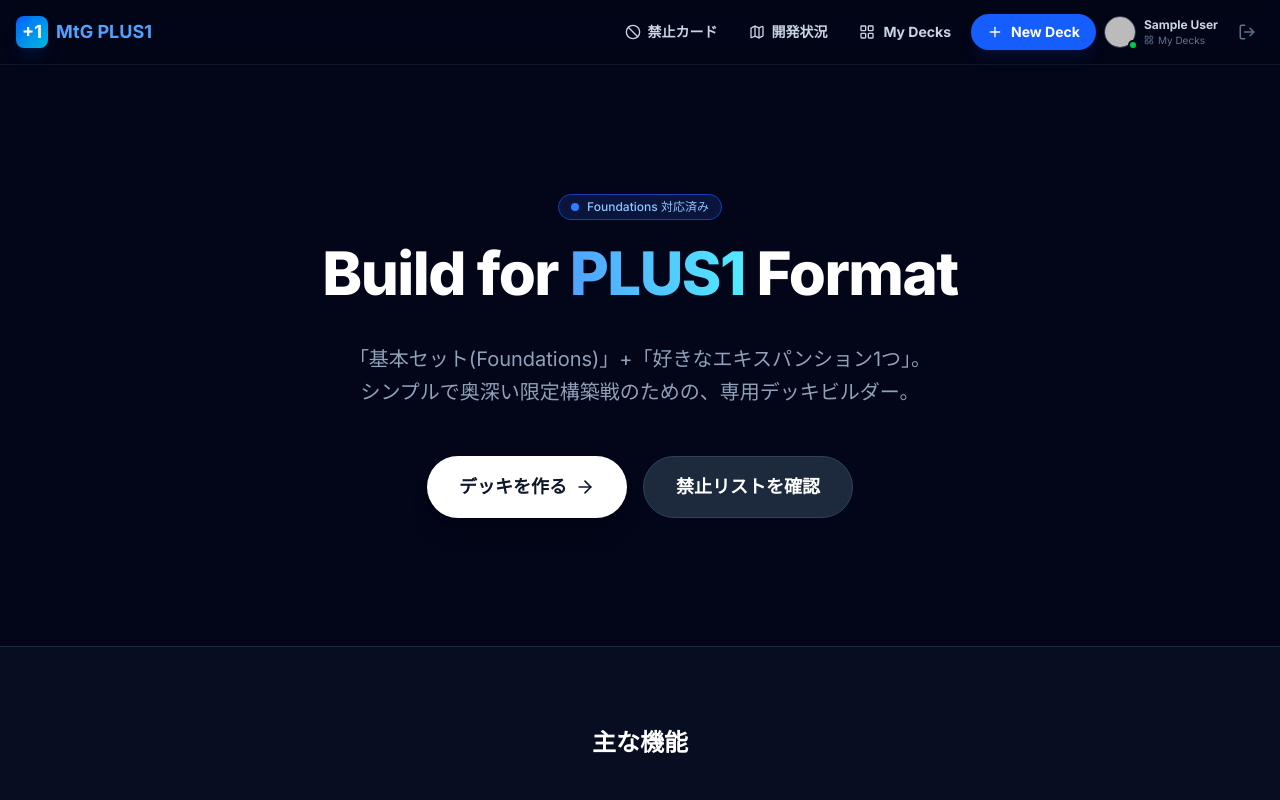
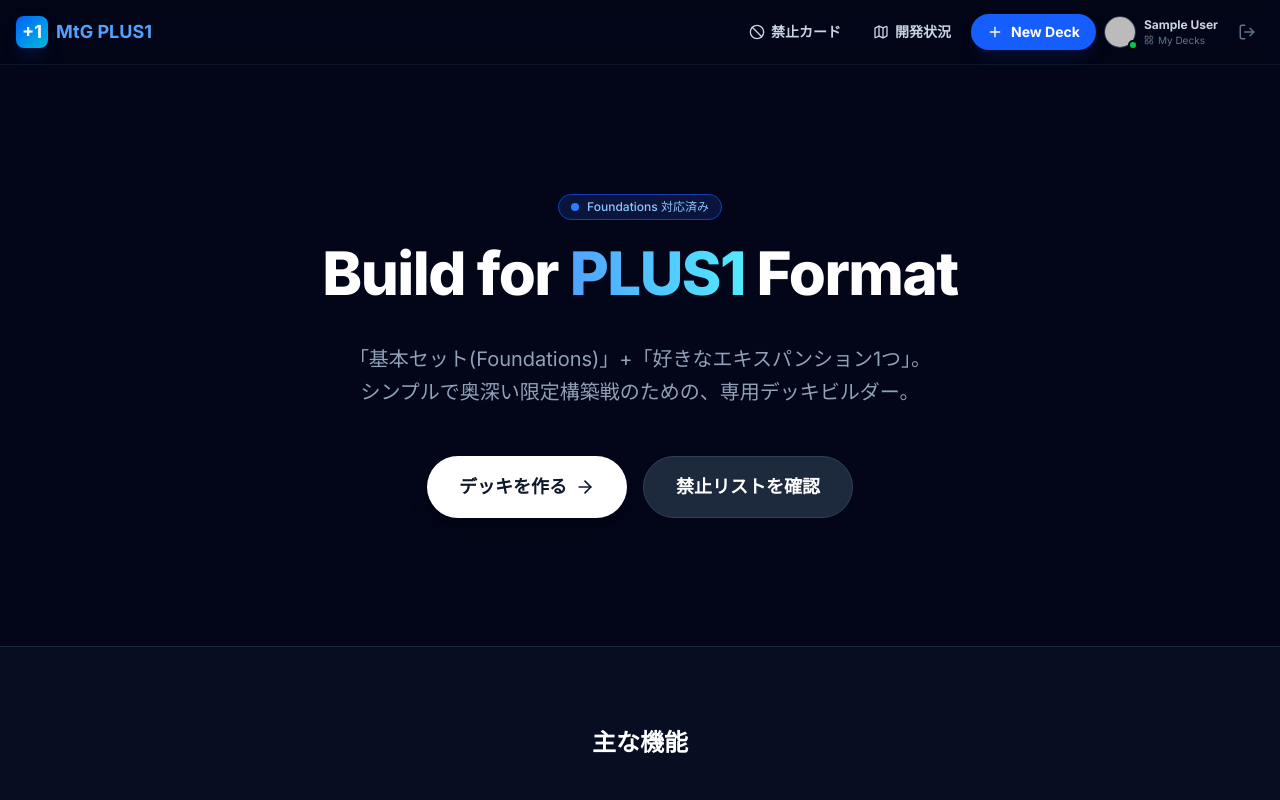
Before and after one commit to 0219angry/Plus1DeckBuilder, a Next.js app in the folder mtg-plus1-builder/: page / in a window 1280 px wide. Shown: the top 800 px of the page. Built offline with nearby package versions, Linux system fonts and the light colour scheme; no server answers; sample sign-in values are in the browser's storage.

Commit message:
mydecksボタンは自分のユーザアイコンから閲覧

```diff
--- a/mtg-plus1-builder/components/PublicHeader.tsx
+++ b/mtg-plus1-builder/components/PublicHeader.tsx
@@ -83,19 +83,6 @@ export default function PublicHeader({ backHref, title, showNavLinks = true, cus
 
           {!loading && (
             <>
-              {user && (
-                <Link
-                  href="/mydecks"
-                  // 変更点2: My Decks は重要なので md (768px) 以上でアイコンのみ、lg (1024px) 以上でテキストありにする
-                  className="hidden md:inline-flex items-center gap-2 px-3 py-2 text-slate-300 hover:text-white hover:bg-slate-900 rounded-lg transition-colors text-sm font-bold"
-                  title="My Decks"
-                >
-                  <LayoutGrid size={16} />
-                  {/* テキストは lg 以上でのみ表示 */}
-                  <span className="hidden lg:inline">My Decks</span>
-                </Link>
-              )}
-
               <Link
                 href="/builder"
                 className="inline-flex items-center gap-2 px-4 py-2 bg-blue-600 hover:bg-blue-500 text-white rounded-full font-bold text-sm transition-all shadow-lg shadow-blue-900/20 whitespace-nowrap"
```
